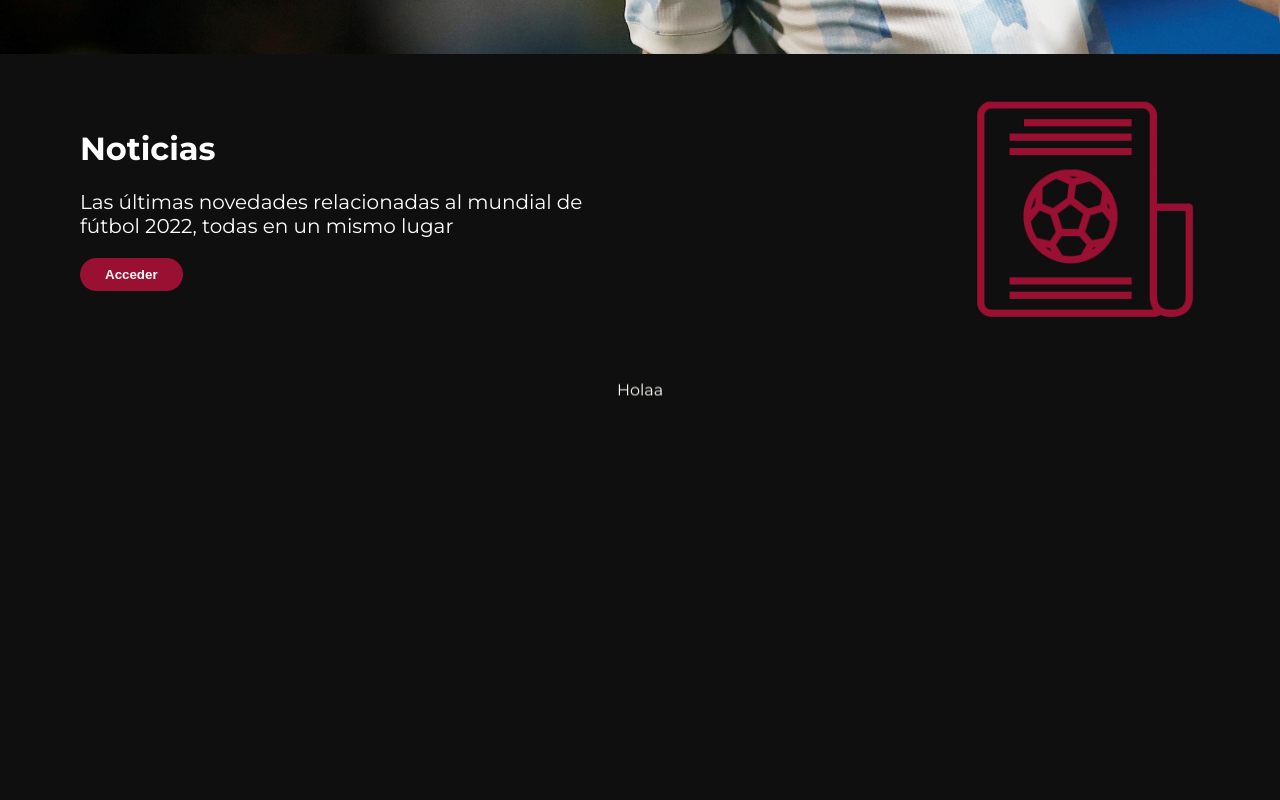
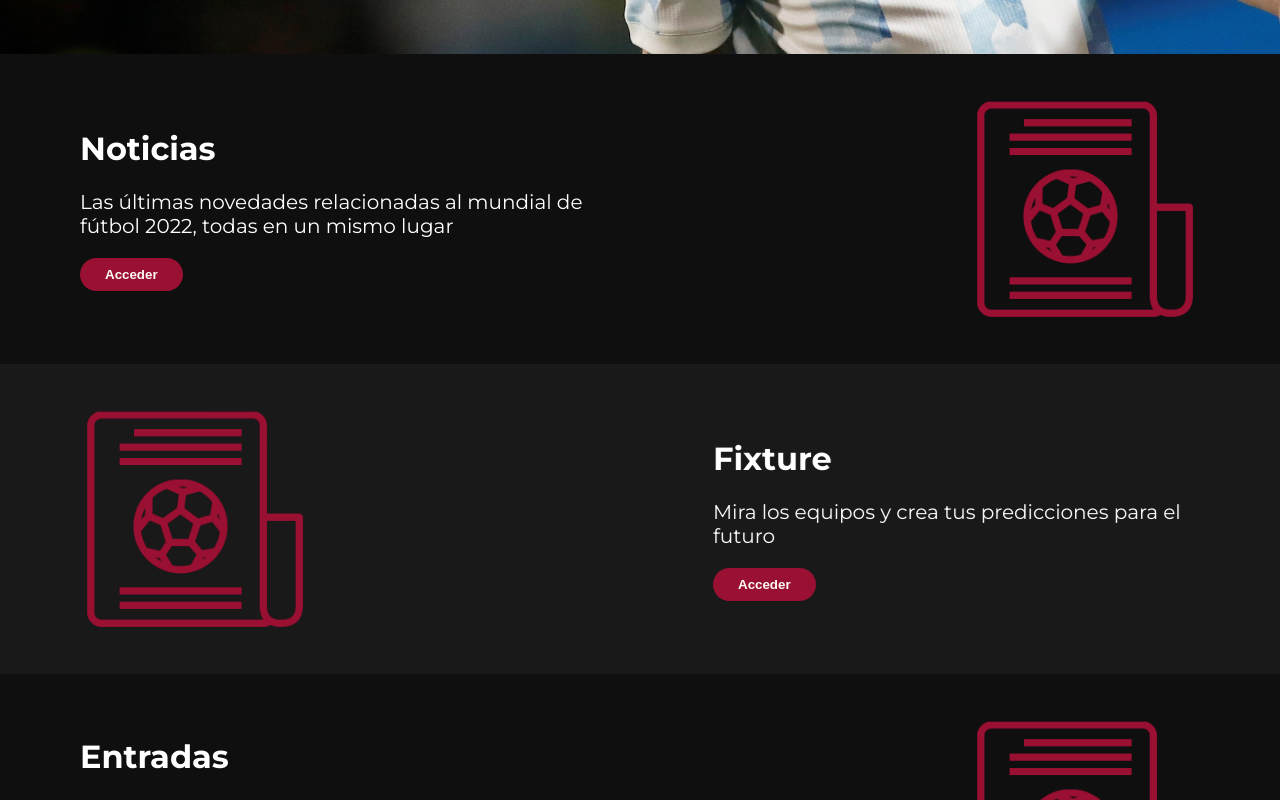
Before and after one commit to julian4132/reactWebpage, a React (Create React App) app: page / in a window 1280 px wide. Shown: the part 740-1540 px from the top of the page. Before the commit the page ends 1155 px from the top, so only its background shows below. Built offline with nearby package versions, Linux system fonts and the light colour scheme.

Commit message:
Features section implemented

```diff
--- a/src/App.js
+++ b/src/App.js
@@ -1,6 +1,7 @@
 import Navbar from './components/Navbar.jsx';
 import Slideshow from './components/Slideshow.jsx';
 import AccessButton from './components/AccessButton.jsx';
+import RightAccessButton from './components/RightAccessButton.jsx';
 import FadeIn from './components/FadeIn.jsx'
 import './App.css';
 import Pedri from './images/pedri.jpg'
@@ -20,11 +21,8 @@ function App() {
       <Navbar />
       <Slideshow list={[Pedri, Messi, Cristiano, Debruyne, Suarez, Lewandoski, VanDijk, Paqueta]}/>
       <AccessButton title="Noticias" text="Las últimas novedades relacionadas al mundial de fútbol 2022, todas en un mismo lugar" buttonText="Acceder" imgsrc={News}/>
-      <FadeIn>
-        <div>
-          <p>Holaa</p>
-        </div>
-      </FadeIn>
+      <RightAccessButton title="Fixture" text="Mira los equipos y crea tus predicciones para el futuro" buttonText="Acceder" imgsrc={News}/>
+      <AccessButton title="Entradas" text="Adquiere por anticipado los boletos para los partidos, exclusivamente desde nuestra tienda digital" buttonText="Acceder" imgsrc={News}/>
     </div>
   );
 }
--- a/src/components/AccessButton.jsx
+++ b/src/components/AccessButton.jsx
@@ -1,16 +1,21 @@
 import React from 'react'
+import FadeIn from './FadeIn.jsx'
 import "../styles/accessButton.css"
 
 export default function AccessButton(props) {
   return (
     <div className="flex-container">
         <div className="flex-item left-item" align='left'>
+            <FadeIn direction="left">
             <div className="feature-title">
                 <h1><b>{props.title}</b></h1>
             </div>
+            </FadeIn>
+            <FadeIn direction="left">
             <div className="feature-text">
                 <p style={{textAlign: 'left'}}>{props.text}</p>
             </div>
+            </FadeIn>
             <div className="feature-text">
                 <a href="#"><button style={{fontWeight: 600}}>{props.buttonText}</button></a>
             </div>
--- a/src/components/FadeIn.jsx
+++ b/src/components/FadeIn.jsx
@@ -12,7 +12,7 @@ export default function FadeIn(props) {
     }, []);
     return (
       <div
-        className={`fade-in-section ${isVisible ? 'is-visible' : ''}`}
+        className={`fade-${props.direction}-section ${isVisible ? 'is-visible' : ''}`}
         ref={domRef}
       >
         {props.children}
--- /dev/null
+++ b/src/components/RightAccessButton.jsx
@@ -0,0 +1,28 @@
+import React from 'react'
+import FadeIn from './FadeIn.jsx'
+import "../styles/rightAccessButton.css"
+
+export default function RightAccessButton(props) {
+  return (
+    <div style={{backgroundColor: "var(--backcolor2)"}} className="flex-container">
+        <div className="flex-item left-item" align='left'>
+            <img src={props.imgsrc} style={{float: "left"}}/>
+        </div>
+        <div style={{marginLeft: "auto"}} className="flex-item">
+            <FadeIn direction="right">
+            <div className="feature-title" style={{textAlign: 'left'}}>
+                <h1><b>{props.title}</b></h1>
+            </div>
+            </FadeIn>
+            <FadeIn direction="right">
+            <div className="feature-text">
+                <p style={{textAlign: 'left'}}>{props.text}</p>
+            </div>
+            </FadeIn>
+            <div className="feature-text" align='left'>
+                <a href="#"><button style={{fontWeight: 600}}>{props.buttonText}</button></a>
+            </div>
+        </div>
+    </div>
+  )
+}
--- a/src/styles/accessButton.css
+++ b/src/styles/accessButton.css
@@ -1,8 +1,3 @@
 .left-item {
   margin-left: 50px;
 }
-
-li, a, .login-bt {
-  font-weight: 600;
-  font-size: 16px;
-}
--- a/src/styles/fadeIn.css
+++ b/src/styles/fadeIn.css
@@ -1,13 +1,27 @@
-.fade-in-section {
+.fade-left-section {
     opacity: 0;
-    transform: translateY(20vh);
+    transform: translateX(8vh);
     visibility: hidden;
     transition: opacity 1200ms ease-out, transform 600ms ease-out,
       visibility 1200ms ease-out;
     will-change: opacity, transform, visibility;
   }
-  .fade-in-section.is-visible {
+  .fade-right-section {
+    opacity: 0;
+    transform: translateX(-8vh);
+    visibility: hidden;
+    transition: opacity 1200ms ease-out, transform 600ms ease-out,
+      visibility 1200ms ease-out;
+    will-change: opacity, transform, visibility;
+  }
+  .fade-left-section.is-visible {
     opacity: 1;
     transform: none;
     visibility: visible;
   }
+
+  .fade-right-section.is-visible {
+    opacity: 1;
+    transform: none;
+    visibility: visible;
+  }
--- /dev/null
+++ b/src/styles/rightAccessButton.css
@@ -0,0 +1,11 @@
+.left-item {
+    margin-left: 50px;
+  }
+
+:root {
+    --color1: #9a1032;
+    --color2: #fffbf7;
+    --darkcolor1: #700b24;
+    --backcolor1: rgb(15, 15, 15);
+    --backcolor2: rgb(25,25,25);
+}
```
